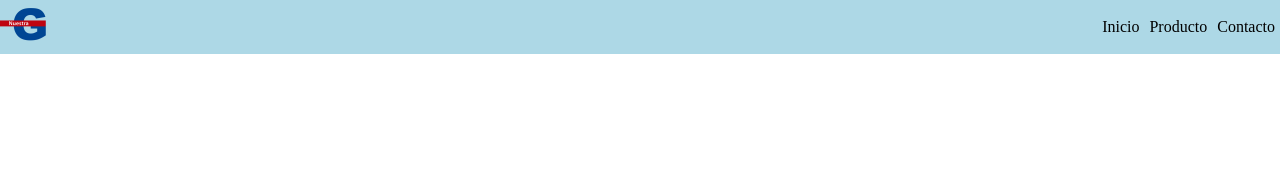
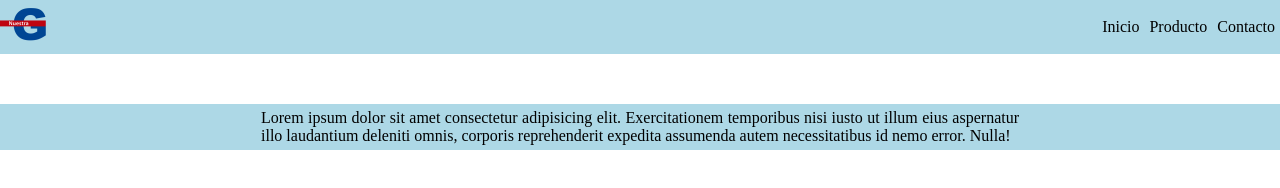
Before and after one commit to luiscazzullo/practices, a plain HTML site: page Clase-1/index.html in a window 1280 px wide. Drawn offline with Linux system fonts and the light colour scheme.

Commit message:
Creación del Footer

```diff
--- a/Clase-1/css/styles.css
+++ b/Clase-1/css/styles.css
@@ -28,3 +28,23 @@ ul li {
     float: left;
     padding: 5px;
 }
+
+
+/*F O O T E R*/
+
+footer {
+    background: lightblue;
+    display: flex;
+    margin-top: 50px;
+    justify-content: center;
+    align-content: center;
+}
+
+.institutional-text {
+    flex: 0 0 60%;
+    padding: 5px;
+}
+
+.institutional-text p {
+    text-align: justify;
+}
--- a/Clase-1/index.html
+++ b/Clase-1/index.html
@@ -22,6 +22,12 @@
         </nav>
     </header>
 
+    <footer class="footer">
+        <div class="institutional-text">
+            <p>Lorem ipsum dolor sit amet consectetur adipisicing elit. Exercitationem temporibus nisi iusto ut illum eius aspernatur illo laudantium deleniti omnis, corporis reprehenderit expedita assumenda autem necessitatibus id nemo error. Nulla!</p>
+        </div>
+    </footer>
+
     <script src="./js/main.js"></script>
 </body>
 </html>
```
